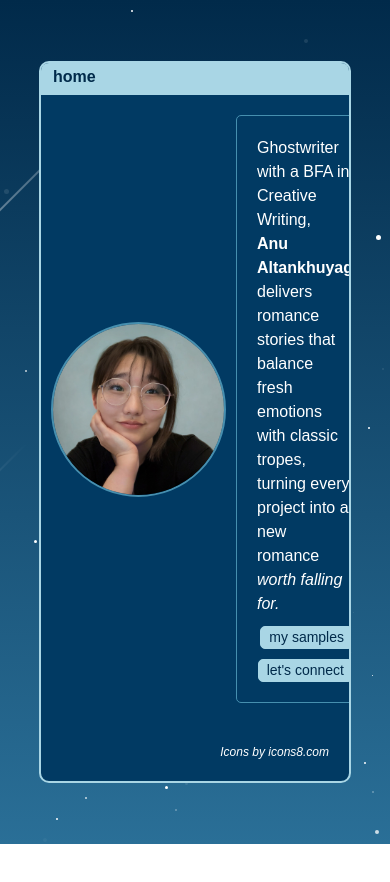
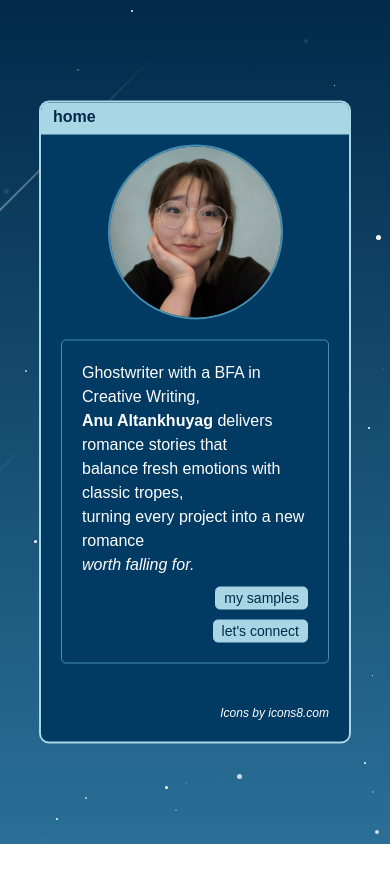
Before and after one commit to lunargravity/anuromance, a Next.js app: page / in a window 390 px wide. Shown: the top 882 px of the page. Built offline with nearby package versions, Linux system fonts and the light colour scheme.

Commit message:
Refactor layout for mobile responsiveness: adjust flex direction in mockup and first-row sections

```diff
--- a/src/app/global.css
+++ b/src/app/global.css
@@ -90,6 +90,13 @@ section {
   z-index: 100;
 }
 
+@media screen and (max-width: 600px) {
+  .mockup-window {
+    flex-direction: column;
+  }
+
+}
+
 .first-row {
   align-items: center;
   display: flex;
@@ -98,13 +105,12 @@ section {
   padding: 10px;
 }
 
-.second-row {
-  align-items: stretch;
-  display: flex;
-  flex-direction: row;
-  flex: 1;
-  height: 200px;
-  padding: 10px;
+@media screen and (max-width: 600px) {
+  .first-row {
+    flex-direction: column;
+    gap: 10px;
+  }
+
 }
 
 .draggable-container {
```
